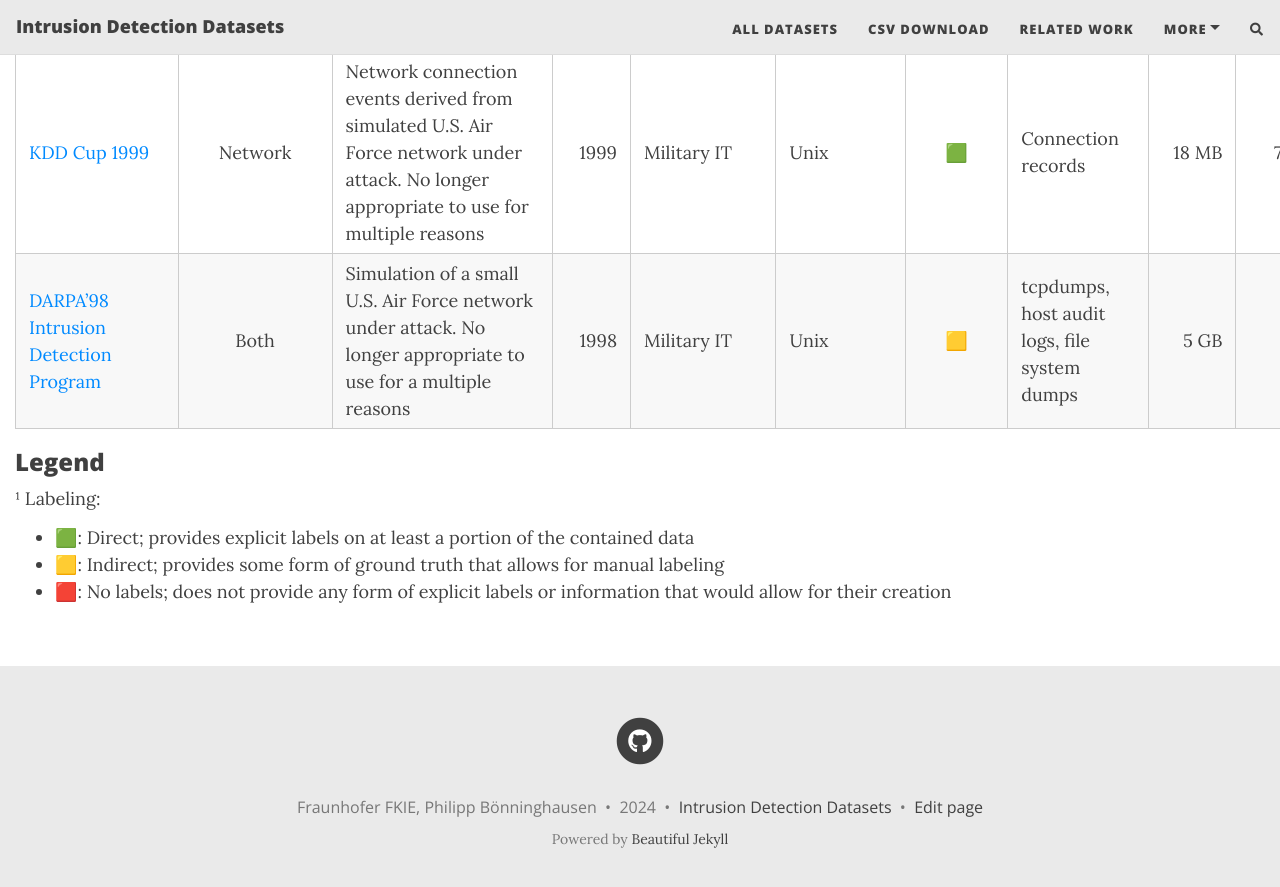
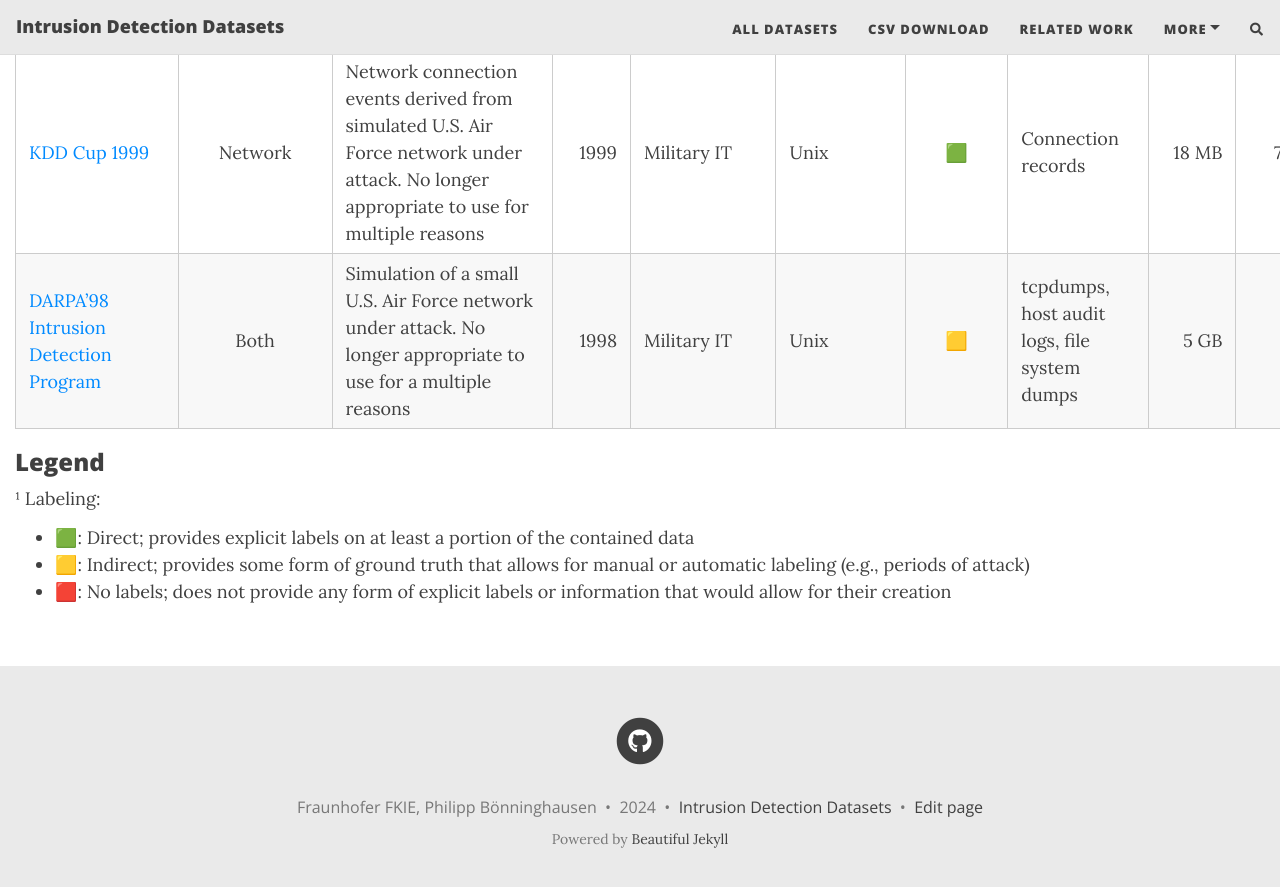
Before and after one commit to fkie-cad/COMIDDS, a Jekyll site: the page built from content/all_datasets.md, in a window 1280 px wide and 900 px high, scrolled down 8613 px. Shown: the top 887 px of the window. Built offline with Jekyll 4.4.1, drawn with Linux system fonts in a browser that asks for light colours; nearby versions of some CDN libraries; comment, search, counter and statistics services are not loaded.

Commit message:
Change description for 'Indirect'

```diff
--- a/content/all_datasets.md
+++ b/content/all_datasets.md
@@ -61,5 +61,5 @@
 
 ¹ Labeling:
 - 🟩: Direct; provides explicit labels on at least a portion of the contained data
-- 🟨: Indirect; provides some form of ground truth that allows for manual labeling
+- 🟨: Indirect; provides some form of ground truth that allows for manual or automatic labeling (e.g., periods of attack)
 - 🟥: No labels; does not provide any form of explicit labels or information that would allow for their creation
```
